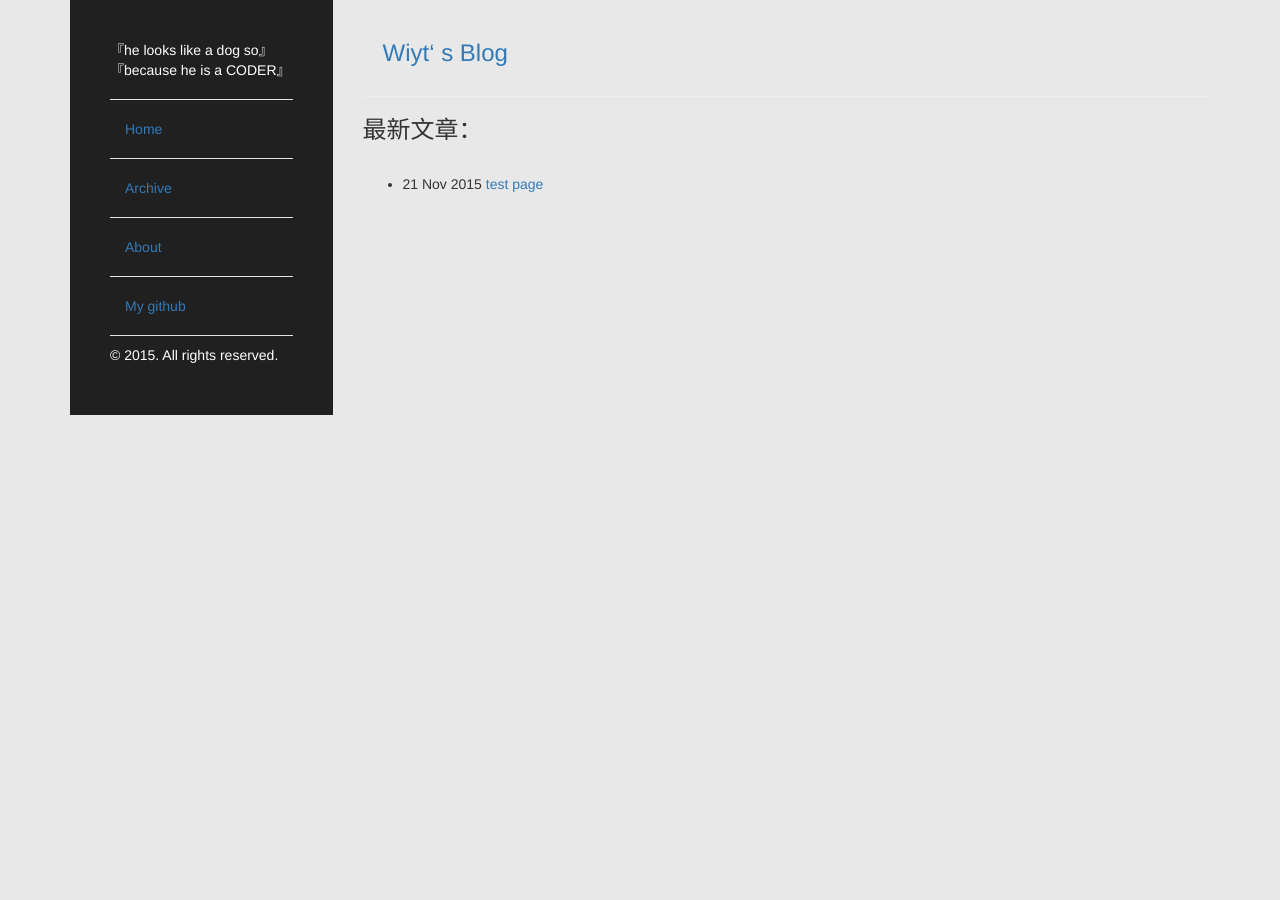
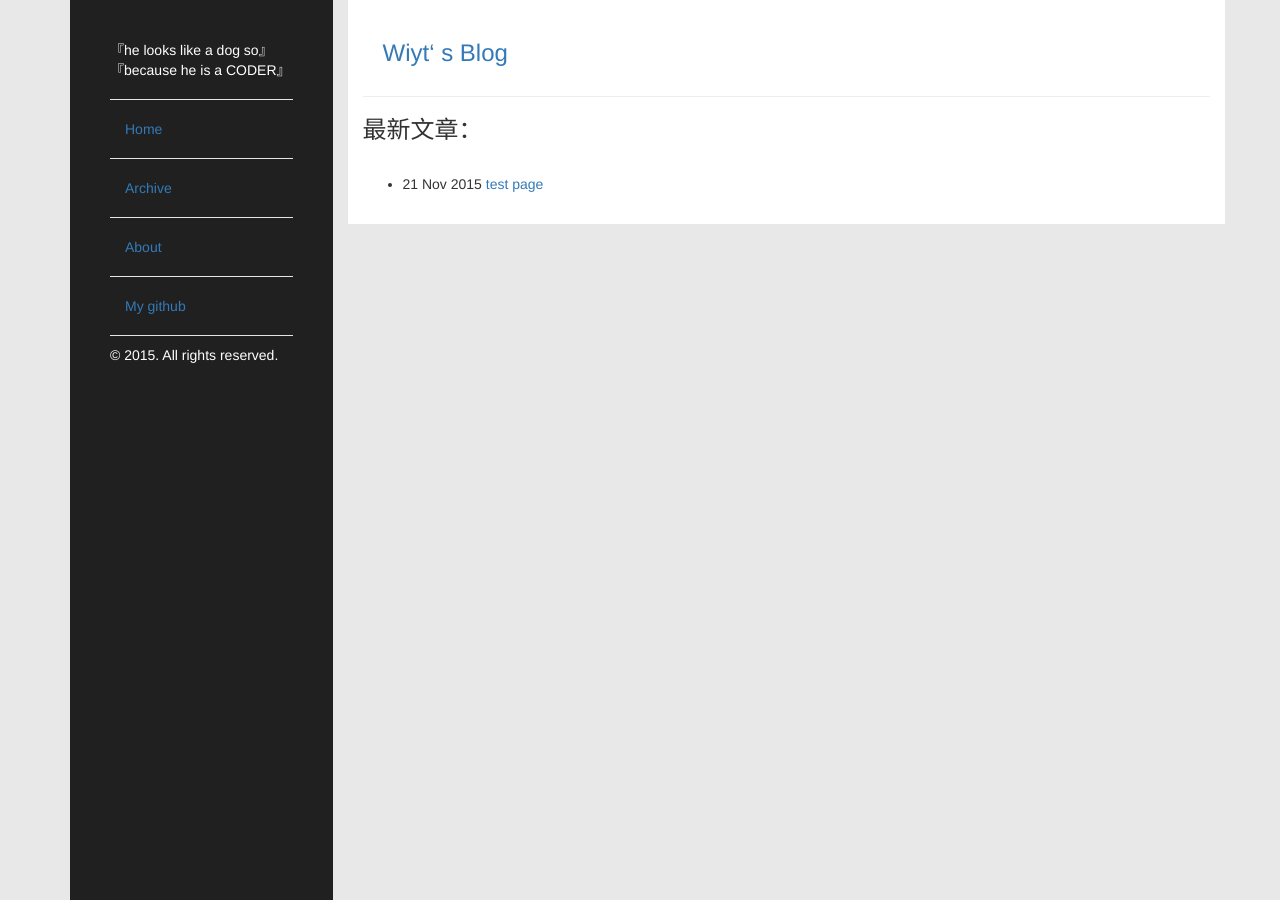
Before and after one commit to wiyt/wiyt.github.io, a Jekyll site: the page built from index.html, in a window 1280 px wide. Built offline with Jekyll 4.4.1, drawn with Linux system fonts in a browser that asks for light colours; Markdown is read by kramdown in place of the engine named in the settings.

Commit message:
Update default.html

```diff
--- a/_layouts/default.html
+++ b/_layouts/default.html
@@ -21,10 +21,10 @@
 		body{
 			background-color:#E8E8E8;
 		}
-		.col-md-9{
+		.col-sm-9{
 			background-color:#fff;
 		}
-		html,body,.container,.row,.col-md-3,.sidebar{
+		html,body,.container,.row,.col-sm-3,.sidebar{
 				height:100%;
 		}
 		.head{
@@ -40,7 +40,7 @@
 	<body>
 	<div class="container">
 		<div class="row">
-			<div class="col-xs-3">
+			<div class="col-sm-3">
 				<div class="sidebar" id="sidebar">
 					<p>
 						『he looks like a dog so』
@@ -62,7 +62,7 @@
 					<p>© 2015. All rights reserved.</p>
 				</div>
 			</div>
-			<div class="col-xs-9">
+			<div class="col-sm-9">
 				<div class="wrap">
 					<div class="head">
 						<h3 class="head-title"><a href="/">Wiyt‘ s Blog</a></h3>
@@ -77,8 +77,8 @@
 		</div>
 	</div>
 		<script src="/js/prism.js" type="text/javascript"></script>
-		<script src="/js/jquery-2.1.4.min.js" type="text/javascript"></script>
-		<script src="/bootstrap/js/bootstrap.min.js" type="text/javascript"></script>
+		<!--<script src="/js/jquery-2.1.4.min.js" type="text/javascript"></script>-->
+		<!--<script src="/bootstrap/js/bootstrap.min.js" type="text/javascript"></script>-->
 		<script>
 			var navitem = document.querySelectorAll(".sidebar-nav-item");
 			for(var i = 0; i < navitem.length; i++){
```
